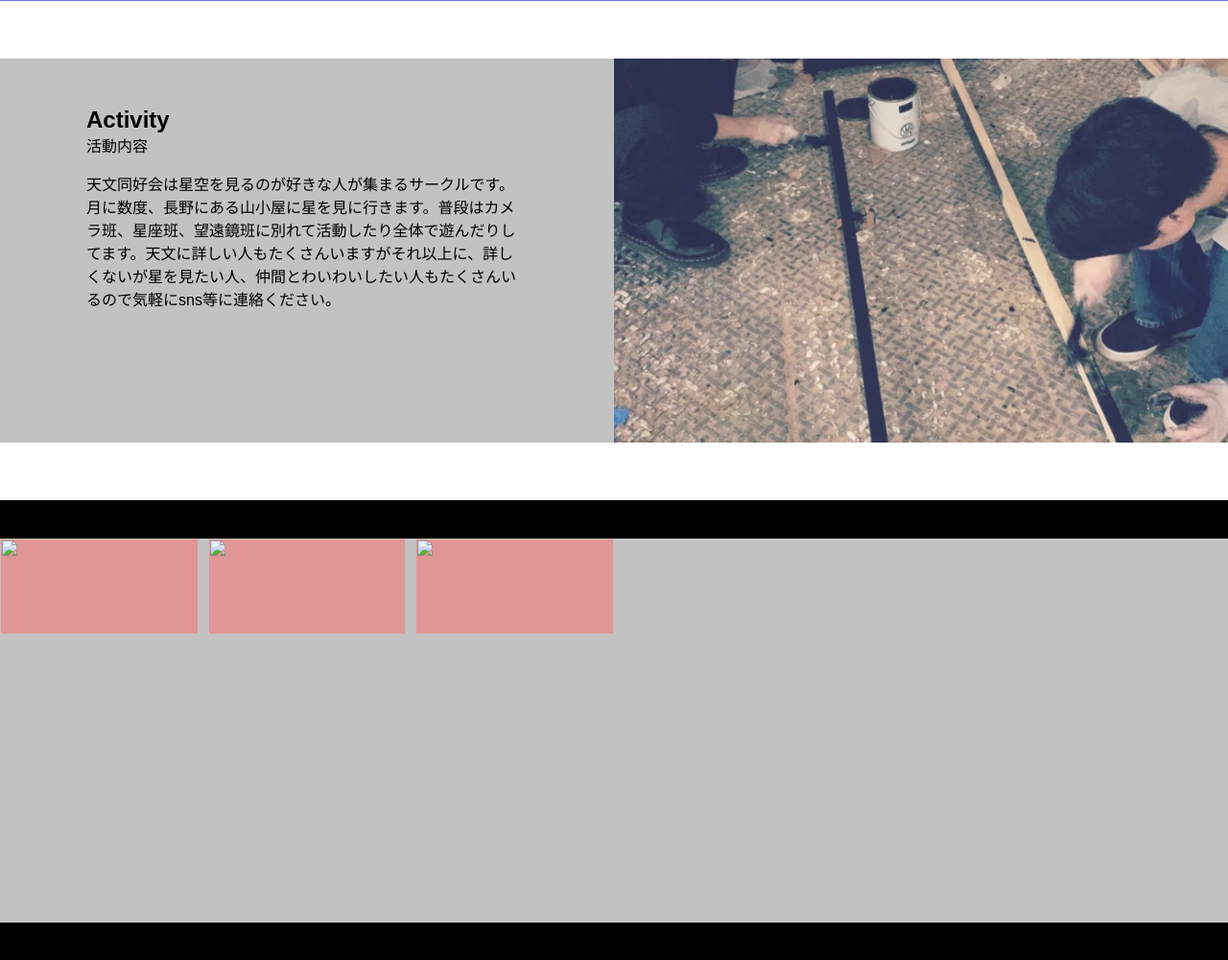
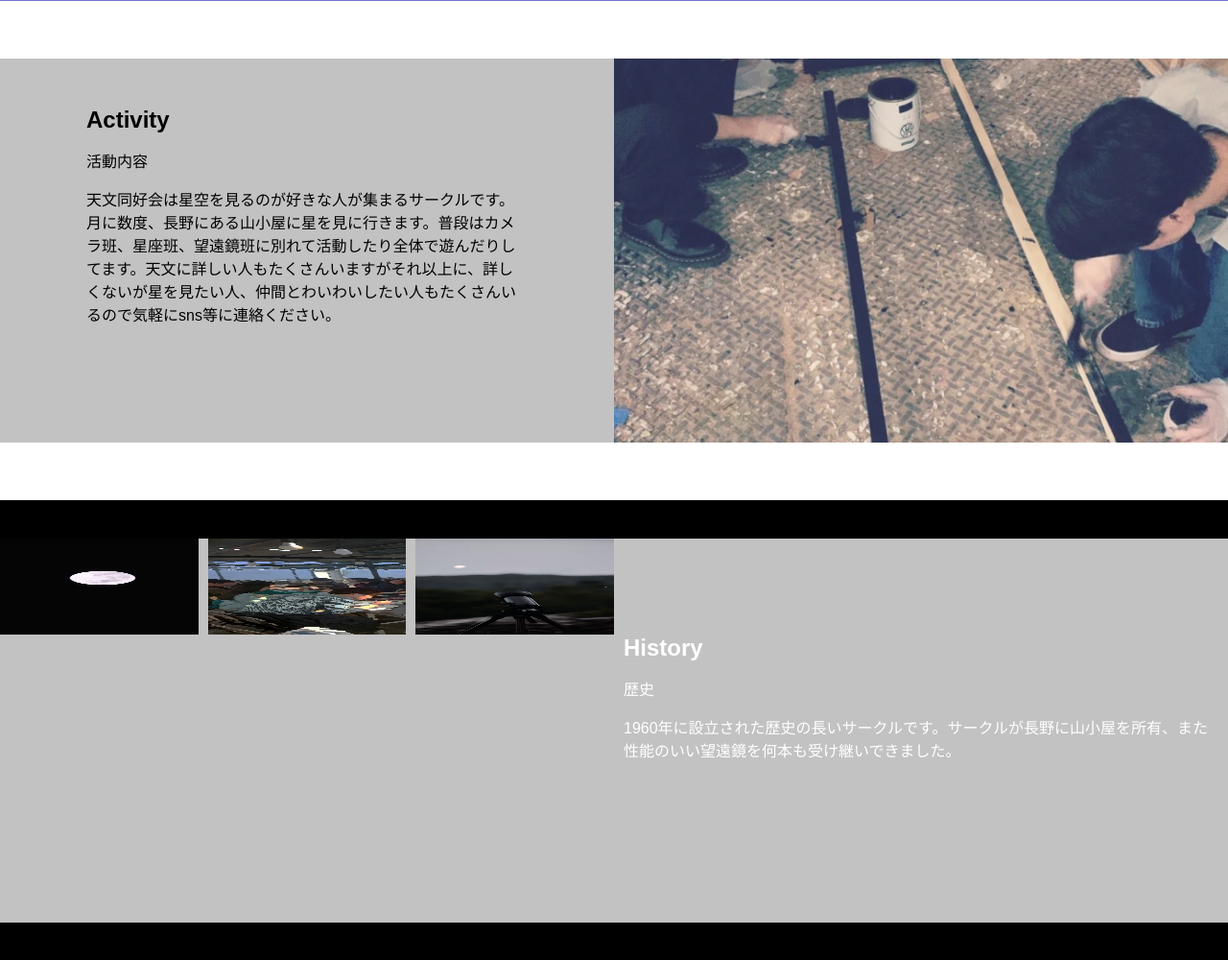
Before and after one commit to winc1980/waxaHP, a WordPress theme: template home.php in a window 1280 px wide. Shown: the part 799-1799 px from the top of the page at 96% size. Run offline with PHP 8.4 and a stand-in for WordPress, Linux system fonts and the light colour scheme; the site name, menu and one post (Sample post) are stand-ins, and other content is empty.

Commit message:
Update home.php

```diff
--- a/home.php
+++ b/home.php
@@ -23,7 +23,7 @@
                     <div class="contents">
                         <div class="title">
                             <h2 style="margin:0;">Activity</h2>
-                            活動内容
+                            <p>活動内容</p>
                         </div>
                         <div class="message">
                             <p>
@@ -33,7 +33,7 @@
                     </div>
                 </div>
                 <div class="row">
-                        <img src="<?php echo get_theme_file_uri('src/activity.jpg'); ?>" alt="images">
+                    <img src="<?php echo get_theme_file_uri('src/activity.jpg'); ?>" alt="images">
                 </div>
             </div>
 
@@ -45,13 +45,21 @@
             <div class="container">
                 <div class="row">
                     <div class="images">
-                        <div><img src="" alt="" /></div>
-                        <div><img src="" alt="" /></div>
-                        <div><img src="" alt="" /></div>
+                        <div><img src="<?php echo get_theme_file_uri('src/history-01.png'); ?>" alt="" /></div>
+                        <div><img src="<?php echo get_theme_file_uri('src/history-02.png'); ?>" alt="" /></div>
+                        <div><img src="<?php echo get_theme_file_uri('src/history-03.png'); ?>" alt="" /></div>
                     </div>
                 </div>
                 <div class="row">
-                    <div> </div>
+                    <div class="contents">
+                        <div class="title">
+                            <h2 style="margin:0;">History</h2>
+                            <p>歴史</p>
+                        </div>
+                        <div class="message">
+                            <p>1960年に設立された歴史の長いサークルです。サークルが長野に山小屋を所有、また性能のいい望遠鏡を何本も受け継いできました。</p>
+                        </div>
+                    </div>
                 </div>
             </div>
         </section>
```
